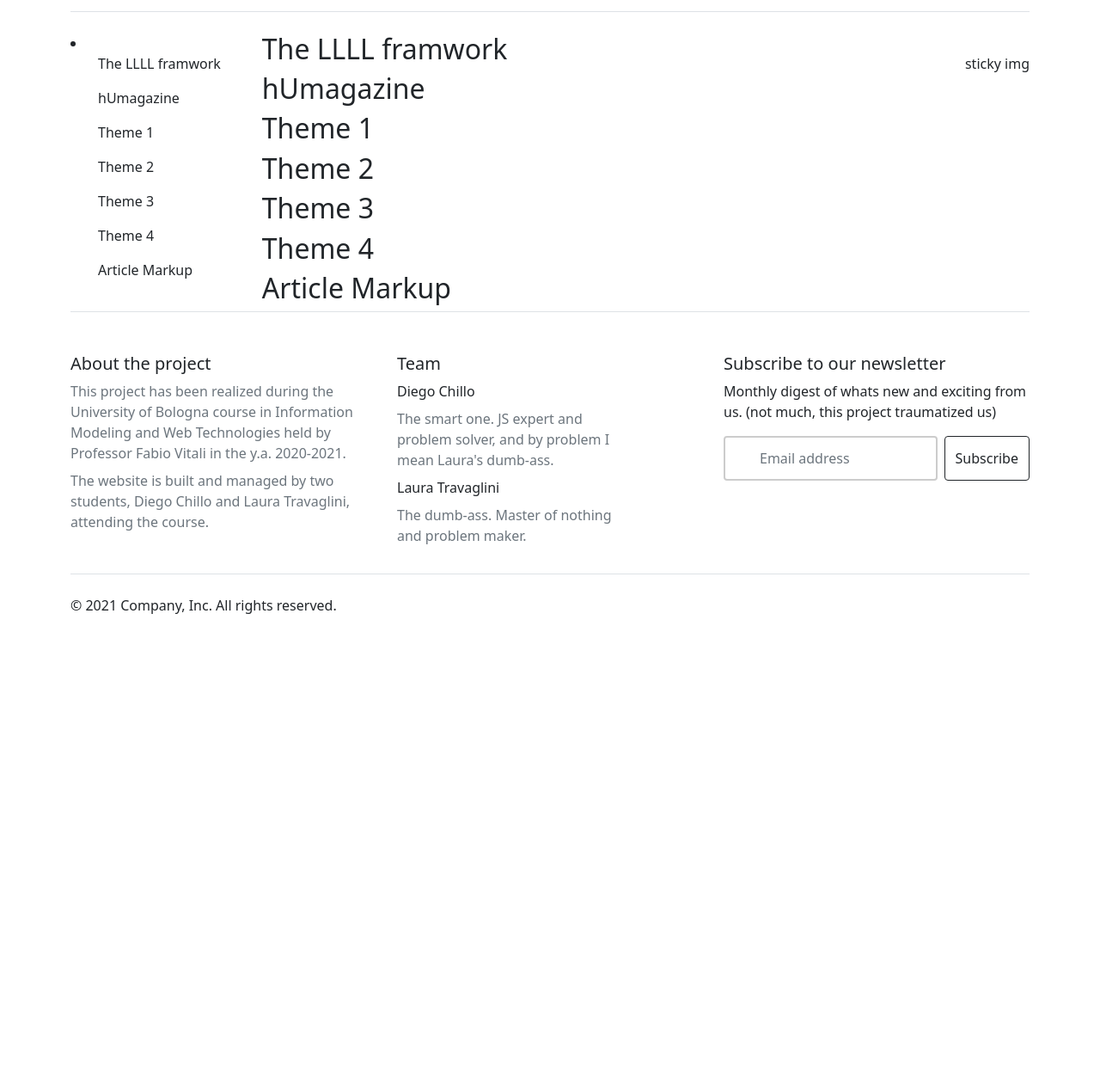
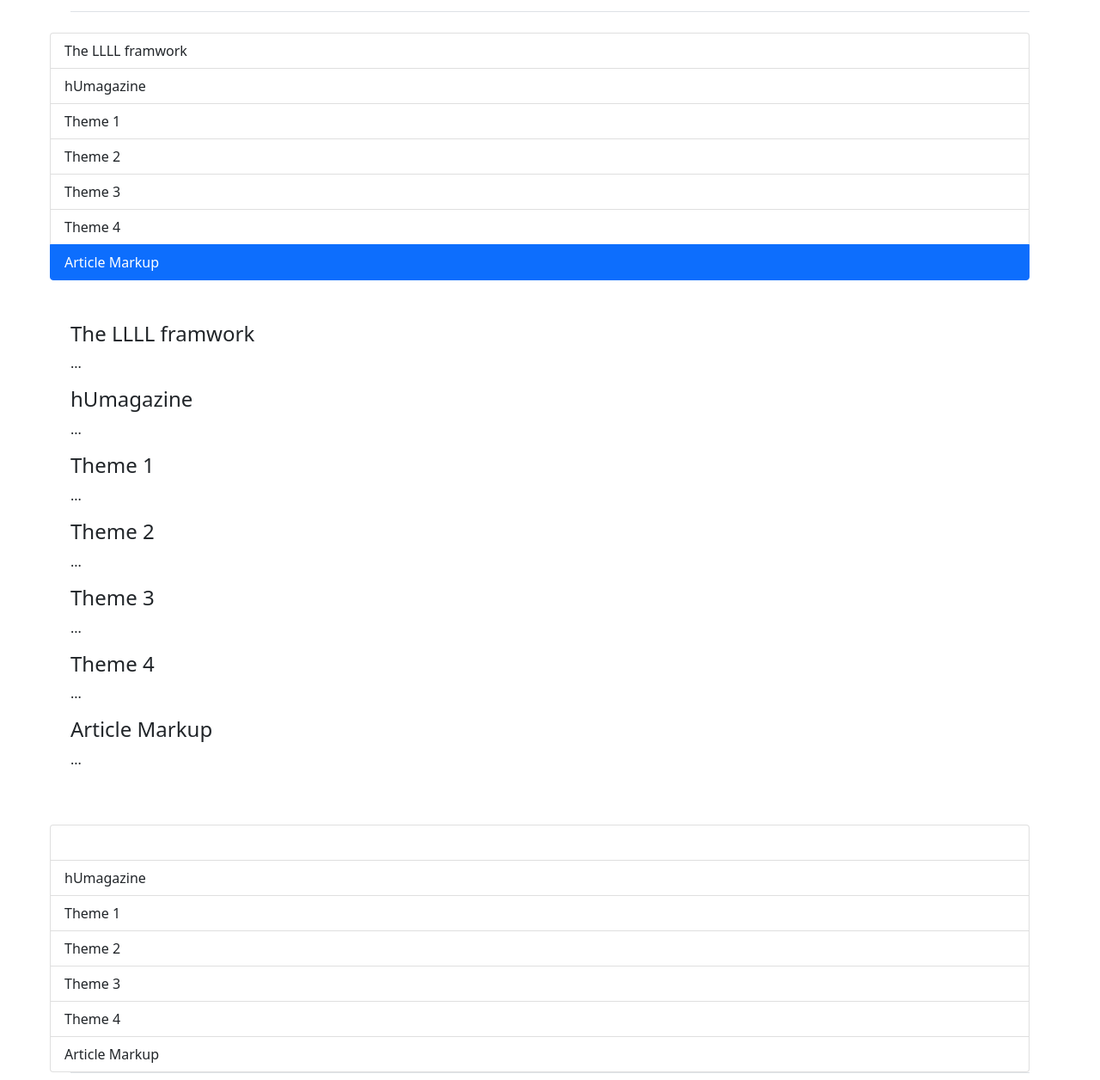
Before and after one commit to diegochillo/llll, a plain HTML site: page documentation.html in a window 1280 px wide. Shown: the part 164-1420 px from the top of the page at 86% size. Before the commit the page ends 994 px from the top, so only its background shows below. Drawn offline with nearby package versions, Linux system fonts and the light colour scheme.

Commit message:
Update documentation.html

```diff
--- a/documentation.html
+++ b/documentation.html
@@ -35,11 +35,11 @@
 
     <!-- body -->
 
-    <main class="container">
+    <main class="container" data-bs-spy="scroll" data-bs-target="#navbar-example">
 
       <div class="row g-5">
 
-        <div class="col-md-auto">
+        <!--<div class="col-md-auto">
           <li>
             <ul>The LLLL framwork</ul>
             <ul>hUmagazine</ul>
@@ -65,7 +65,46 @@
           <img> <p>sticky img</p>
         </div>
 
+      </div>-->
+
+      <div id="list-example" class="list-group">
+        <a class="list-group-item list-group-item-action" href="#list-item-1">The LLLL framwork</a>
+        <a class="list-group-item list-group-item-action" href="#list-item-2">hUmagazine</a>
+        <a class="list-group-item list-group-item-action" href="#list-item-3">Theme 1</a>
+        <a class="list-group-item list-group-item-action" href="#list-item-4">Theme 2</a>
+        <a class="list-group-item list-group-item-action" href="#list-item-5">Theme 3</a>
+        <a class="list-group-item list-group-item-action" href="#list-item-6">Theme 4</a>
+        <a class="list-group-item list-group-item-action" href="#list-item-7">Article Markup</a>
       </div>
+
+      <div data-bs-spy="scroll" data-bs-target="#list-example" data-bs-offset="0" class="scrollspy-example" tabindex="0">
+        <h4 id="list-item-1">The LLLL framwork</h4>
+        <p>...</p>
+        <h4 id="list-item-2">hUmagazine</h4>
+        <p>...</p>
+        <h4 id="list-item-3">Theme 1</h4>
+        <p>...</p>
+        <h4 id="list-item-4">Theme 2</h4>
+        <p>...</p>
+        <h4 id="list-item-5">Theme 3</h4>
+        <p>...</p>
+        <h4 id="list-item-6">Theme 4</h4>
+        <p>...</p>
+        <h4 id="list-item-7">Article Markup</h4>
+        <p>...</p>
+      </div>
+
+      <div id="list-example" class="list-group">
+        <a class="list-group-item list-group-item-action" href="#list-item-1"><img></a>
+        <a class="list-group-item list-group-item-action" href="#list-item-2"><img>hUmagazine</a>
+        <a class="list-group-item list-group-item-action" href="#list-item-3"><img>Theme 1</a>
+        <a class="list-group-item list-group-item-action" href="#list-item-4"><img>Theme 2</a>
+        <a class="list-group-item list-group-item-action" href="#list-item-5"><img>Theme 3</a>
+        <a class="list-group-item list-group-item-action" href="#list-item-6"><img>Theme 4</a>
+        <a class="list-group-item list-group-item-action" href="#list-item-7"><img>Article Markup</a>
+      </div>
+
+
 
     </main>
 
@@ -77,7 +116,11 @@
     <!-- Bootstrap Bundle with Popper -->
     <script src="https://cdn.jsdelivr.net/npm/bootstrap@5.1.3/dist/js/bootstrap.bundle.min.js" integrity="sha384-ka7Sk0Gln4gmtz2MlQnikT1wXgYsOg+OMhuP+IlRH9sENBO0LRn5q+8nbTov4+1p" crossorigin="anonymous"></script>
 
-
+    <script type="text/javascript">
+      var scrollSpy = new bootstrap.ScrollSpy(document.body, {
+        target: '#navbar-example'
+      })
+    </script>
 
 
 
```
